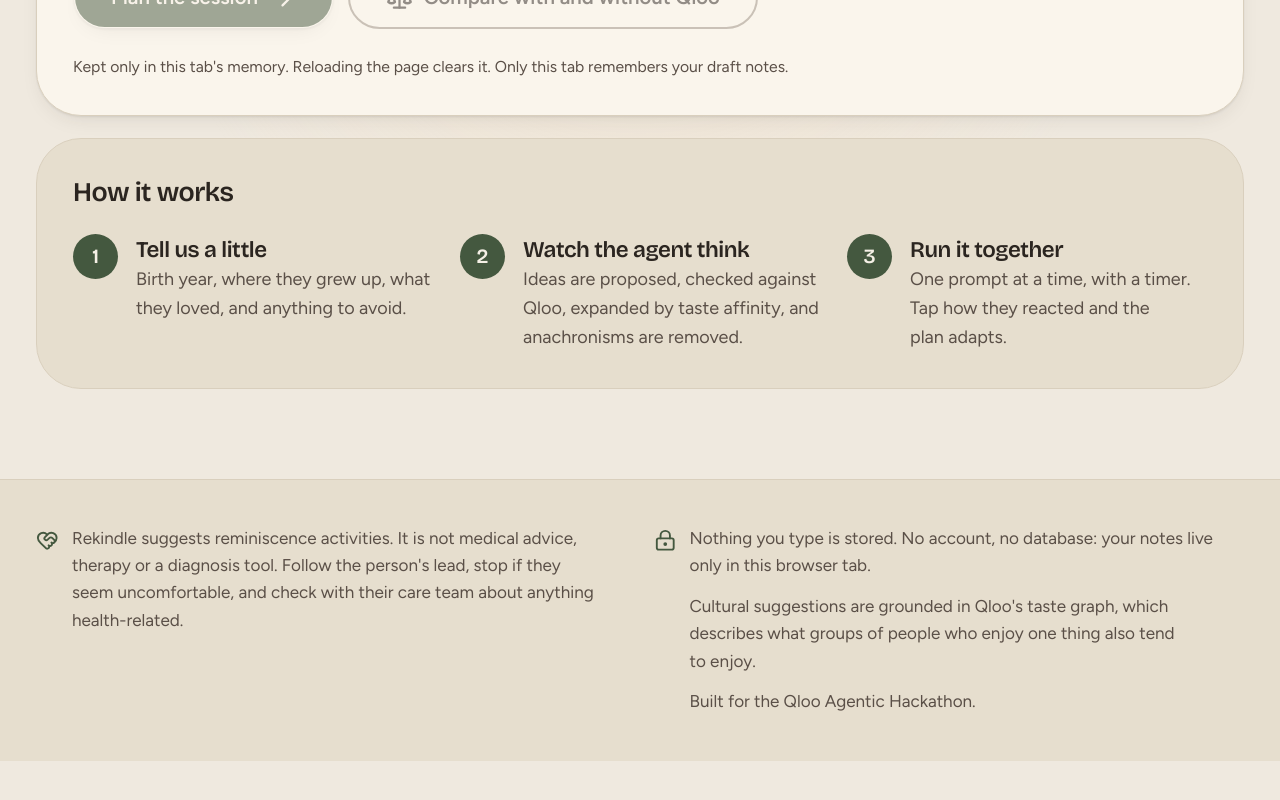
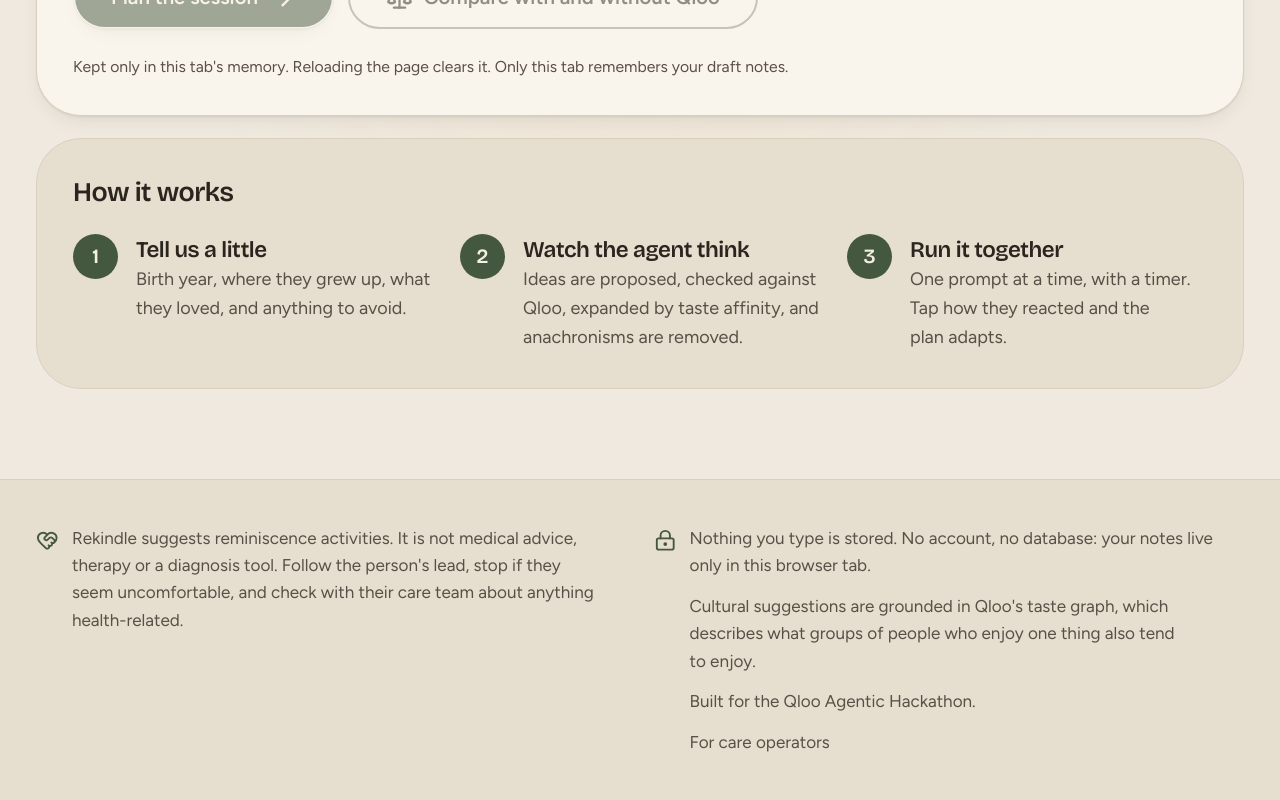
Before and after one commit to scr4shdev/rekindle, a Next.js app: page / in a window 1280 px wide. Shown: the part 1896-2696 px from the top of the page. Before the commit the page ends 2657 px from the top, so only its background shows below. Built offline with nearby package versions, Linux system fonts and the light colour scheme; no server answers.

Commit message:
feat(ui): link /for-operators from the global footer
Quiet secondary link labelled "For care operators" under the privacy
block in the shared SiteFooter.

```diff
--- a/src/components/site-footer.tsx
+++ b/src/components/site-footer.tsx
@@ -1,4 +1,5 @@
 import { HeartHandshakeIcon, LockKeyholeIcon } from "lucide-react";
+import Link from "next/link";
 import { getMessages } from "@/i18n";
 
 export function SiteFooter() {
@@ -17,6 +18,15 @@ export function SiteFooter() {
           </p>
           <p className="pl-8">{t.qloo}</p>
           <p className="pl-8">{t.credit}</p>
+          <p className="pl-8">
+            <Link
+              href="/for-operators"
+              className="underline-offset-4 hover:text-foreground hover:underline"
+              data-testid="footer-for-operators"
+            >
+              For care operators
+            </Link>
+          </p>
         </div>
       </div>
     </footer>
```
